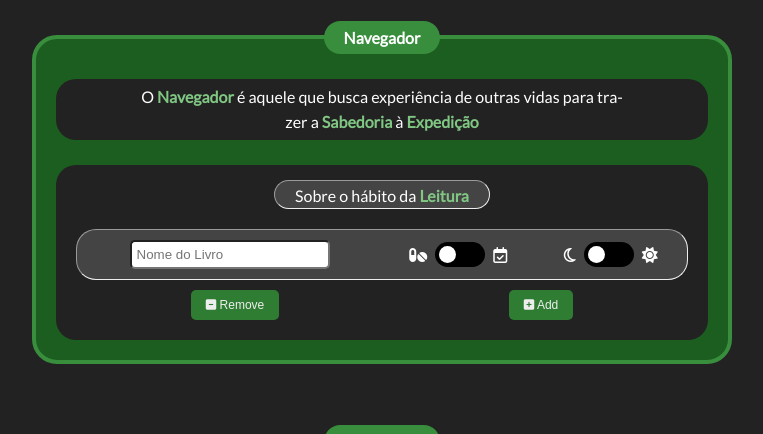
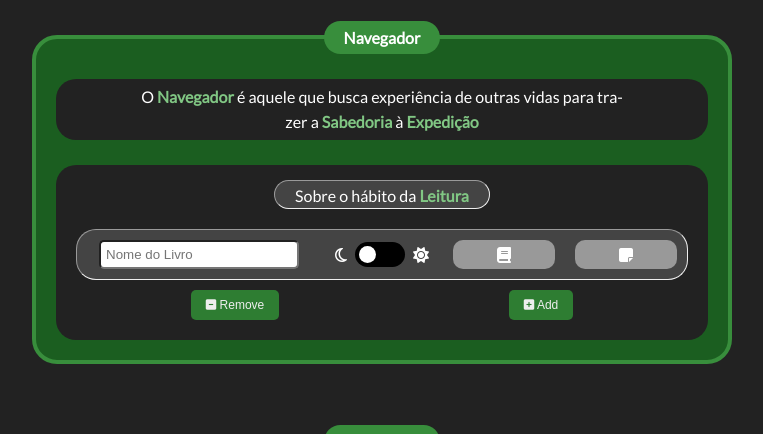
Before and after one commit to Matheus-Homem/EnduranceProject, a Flask app: page /form/night/ in a window 1280 px wide. Shown: the part 812-1246 px from the top of the page, without its empty margins (258-1021 px from the left). Run offline with Flask 3, Linux system fonts and the light colour scheme; some libraries are stand-ins or nearby versions.

Commit message:
feat: add read and note buttons to navigator

```diff
--- a/src/web/static/js/script.js
+++ b/src/web/static/js/script.js
@@ -162,22 +162,26 @@ function addRow() {
     newRow.setAttribute('data-row-index', rowIndex);
 
     newRow.innerHTML = `
-        <div class="flex-cell cell-50"><input type="text" name="text_wisdom_navigator_book_${rowIndex}" placeholder="Nome do Livro"></div>
-        <div class="flex-cell cell-25">
-            <span><i class="fa-solid fa-pills"></i></span>
-            <div id="toggle_wisdom_navigator_session_${rowIndex}" class="toggle" onclick="toggleButton('wisdom_navigator_session_${rowIndex}')">
-                <div class="toggle-button"></div>
-            </div>
-            <span><i class="fa-regular fa-calendar-check"></i></span>
-            <input type="hidden" id="input_wisdom_navigator_session_${rowIndex}" name="toggle_wisdom_navigator_session_${rowIndex}" value="False">
-        </div>
-        <div class="flex-cell cell-25">
+        <div class="flex-cell cell-40"><input type="text" name="text_wisdom_navigator_book_${rowIndex}" placeholder="Nome do Livro"></div>
+        <div class="flex-cell cell-20">
             <span><i class="fa-regular fa-moon"></i></span>
             <div id="toggle_wisdom_navigator_excelence_${rowIndex}" class="toggle" onclick="toggleButton('wisdom_navigator_excelence_${rowIndex}')">
                 <div class="toggle-button"></div>
             </div>
             <span><i class="fa-solid fa-sun"></i></span>
             <input type="hidden" id="input_wisdom_navigator_excelence_${rowIndex}" name="toggle_wisdom_navigator_excelence_${rowIndex}" value="False">
+        </div>
+        <div class="flex-cell cell-20">
+            <div id="id_read_${rowIndex}" class="check" onclick="checkButton('id_read_${rowIndex}', 'input_wisdom_navigator_read_${rowIndex}', 'False', 'True')">
+                <span><i class="fa-solid fa-book"></i></span>
+            </div>
+            <input type="hidden" id="input_wisdom_navigator_read_${rowIndex}" name="multi_wisdom_navigator_read_${rowIndex}" value="False">
+        </div>
+        <div class="flex-cell cell-20">
+            <div id="id_notes_${rowIndex}" class="check" onclick="checkButton('id_notes_${rowIndex}', 'input_wisdom_navigator_notes_${rowIndex}', 'False', 'True')">
+                <span><i class="fa-solid fa-note-sticky"></i></span>
+            </div>
+            <input type="hidden" id="input_wisdom_navigator_notes_${rowIndex}" name="multi_wisdom_navigator_notes_${rowIndex}" value="False">
         </div>
     `;
 
--- a/src/web/templates/partlets/wisdom/navigator.html
+++ b/src/web/templates/partlets/wisdom/navigator.html
@@ -15,22 +15,26 @@
         </div>
         <div id="form-container" class="flex-table">
             <div class="flex-row" data-row-index="0">
-                <div class="flex-cell cell-50"><input type="text" name="text_wisdom_navigator_book_0" placeholder="Nome do Livro"></div>
-                <div class="flex-cell cell-25">
-                    <span><i class="fa-solid fa-pills"></i></span>
-                    <div id="toggle_wisdom_navigator_session_0" class="toggle" onclick="toggleButton('wisdom_navigator_session_0')">
-                        <div class="toggle-button"></div>
-                    </div>
-                    <span><i class="fa-regular fa-calendar-check"></i></span>
-                    <input type="hidden" id="input_wisdom_navigator_session_0" name="toggle_wisdom_navigator_session_0" value="False">
-                </div>
-                <div class="flex-cell cell-25">
+                <div class="flex-cell cell-40"><input type="text" name="text_wisdom_navigator_book_0" placeholder="Nome do Livro"></div>
+                <div class="flex-cell cell-20">
                     <span><i class="fa-regular fa-moon"></i></span>
                     <div id="toggle_wisdom_navigator_excelence_0" class="toggle" onclick="toggleButton('wisdom_navigator_excelence_0')">
                         <div class="toggle-button"></div>
                     </div>
                     <span><i class="fa-solid fa-sun"></i></span>
                     <input type="hidden" id="input_wisdom_navigator_excelence_0" name="toggle_wisdom_navigator_excelence_0" value="False">
+                </div>
+                <div class="flex-cell cell-20">
+                    <div id="id_read_0" class="check" onclick="checkButton('id_read_0', 'input_wisdom_navigator_read_0', 'False', 'True')">
+                        <span><i class="fa-solid fa-book"></i></span>
+                    </div>
+                    <input type="hidden" id="input_wisdom_navigator_read_0" name="multi_wisdom_navigator_read_0" value="False">
+                </div>
+                <div class="flex-cell cell-20">
+                    <div id="id_notes_0" class="check" onclick="checkButton('id_notes_0', 'input_wisdom_navigator_notes_0', 'False', 'True')">
+                        <span><i class="fa-solid fa-note-sticky"></i></span>
+                    </div>
+                    <input type="hidden" id="input_wisdom_navigator_notes_0" name="multi_wisdom_navigator_notes_0" value="False">
                 </div>
             </div>
         </div>
```
